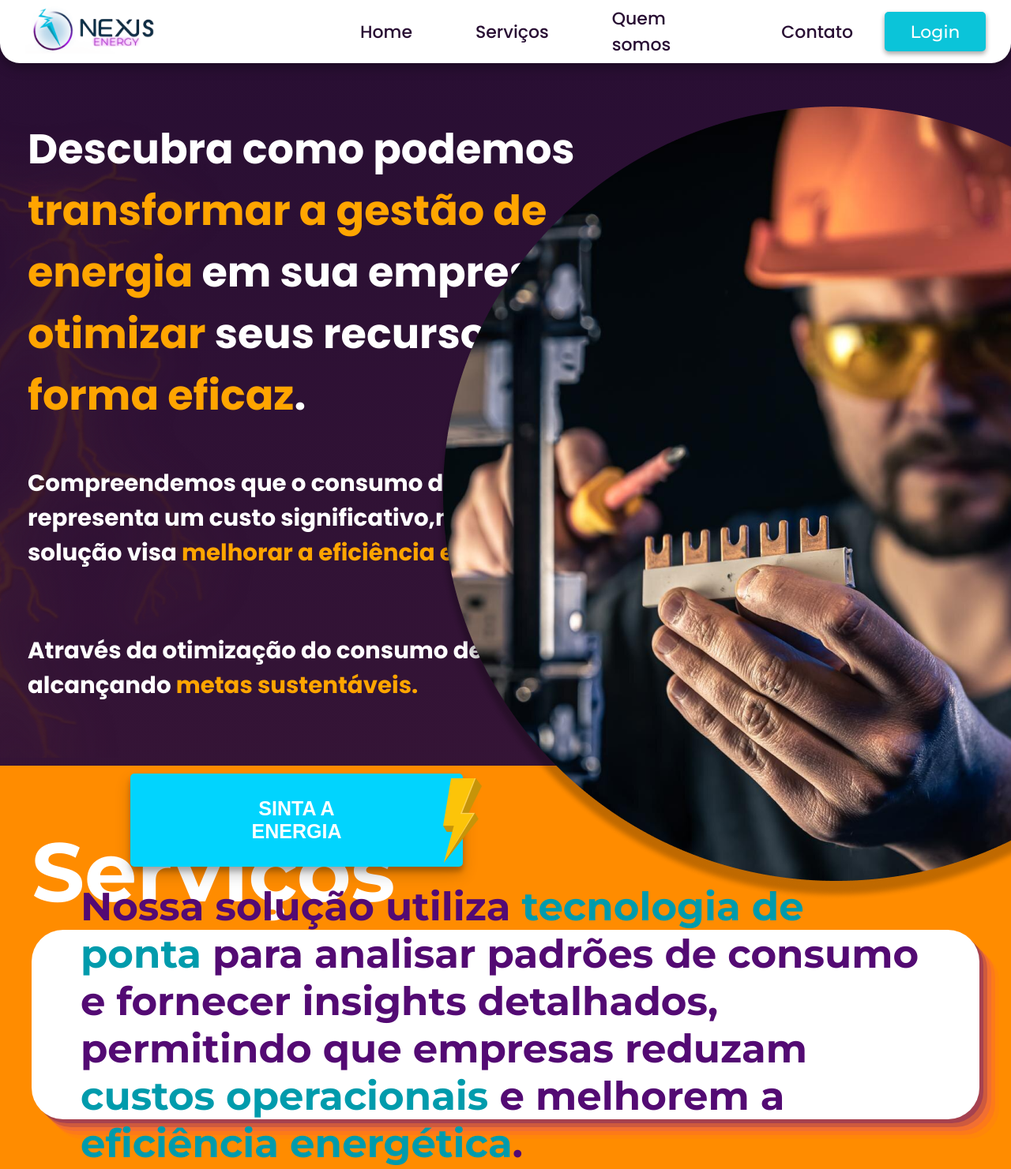
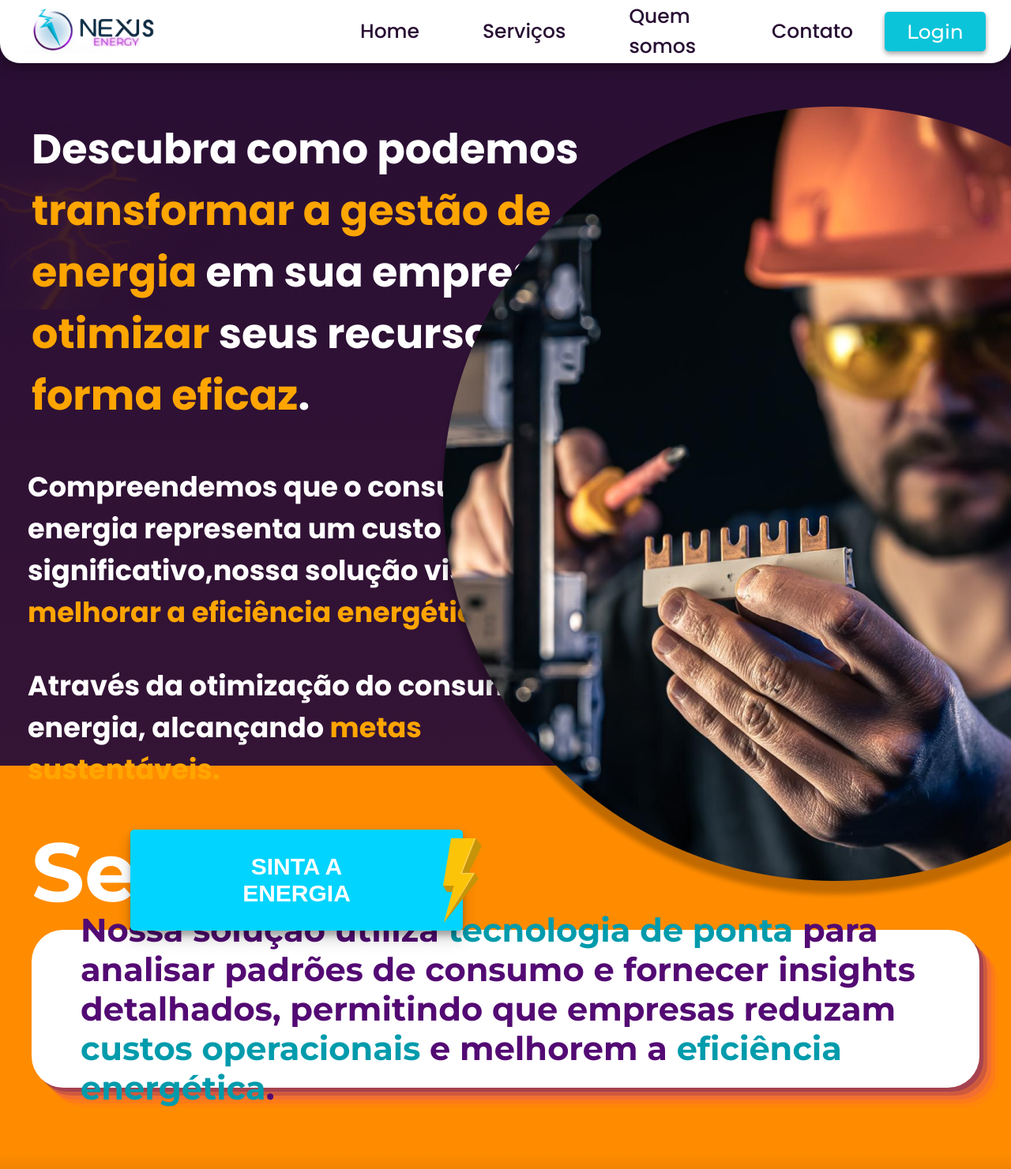
Before and after one commit to NexusEnergyy/Site-Institucional, a website: page public/index.html in a window 1280 px wide. Shown: the top 1481 px of the page at 79% size. Drawn offline with Linux system fonts and the light colour scheme; a web font is replaced by a local one.

Commit message:
Manutenção pequena - Site Institucional

```diff
--- a/public/css/estilo.css
+++ b/public/css/estilo.css
@@ -43,13 +43,12 @@ header {
 }
 
 .navBarNexus {
-
   display: flex;
   flex-direction: row;
   justify-content: center;
   width: 55%;
   color: #280E33;
-  font-size: 22px;
+  font-size: 25px;
   font-weight: 500;
 }
 
@@ -90,7 +89,7 @@ header {
 
 .btnLoginNavBar {
   cursor: pointer;
-  font-size: 22px;
+  font-size: 25px;
   font-weight: 500;
   display: flex;
   justify-content: center;
@@ -141,9 +140,8 @@ header {
   position: absolute;
   z-index: 100;
   top: 80px;
-
   width: 100%;
-  height: 110vh;
+  height: 65vh;
 }
 
 .containerNexusHome {
@@ -160,7 +158,7 @@ header {
 
 .leftHome {
   width: 75%;
-  height: 100%;
+  height: 60%;
   position: relative;
   z-index: 1;
   background-image: url("../assets/image\ 6.png");
@@ -176,20 +174,20 @@ header {
   font-size: 35px;
   width: 100%;
   text-align: left;
-  padding: 70px 35px 10px 35px;
+  padding: 70px 35px 10px 40px;
 }
 
 .subtitleNexusHome {
-  font-size: 25px;
+  font-size: 30px;
   width: 95%;
   font-weight: 100;
   text-align: left;
-  padding: 40px 15px;
+  padding: 40px 15px 0px 15px;
 }
 
 .btnSideNexus {
   width: 65%;
-  padding: 50px 25px;
+  padding: 50px 25px 0px 25px;
   display: flex;
   flex-direction: row;
   justify-content: center;
@@ -198,7 +196,7 @@ header {
 
 .btnSideNexus button {
   cursor: pointer;
-  font-size: 25px;
+  font-size: 30px;
   border: none;
   box-shadow: rgba(0, 0, 0, 0.19) 0px 10px 20px, #0000003b 0px 6px 6px;
   font-weight: bold;
@@ -226,7 +224,7 @@ header {
 
 .rightHome {
   width: 45%;
-  height: 100%;
+  height: 60%;
   /* margin-top: 45px; */
   display: flex;
   align-items: flex-start;
@@ -281,7 +279,7 @@ header {
 }
 
 .textAboutService {
-  font-size: 60px;
+  font-size: 50px;
   align-items: center;
   font-weight: 300;
   justify-content: center;
@@ -302,11 +300,11 @@ header {
   background-color: #ffffff;
   border: 2px solid #ffffff8d;
   border-radius: 40px;
-  height: 30vh;
+  height: 25vh;
 }
 
 .boxService {
-  padding: 60px 50px;
+  padding: 30px 50px;
   display: flex;
   justify-content: space-evenly;
   align-items: center;
```
